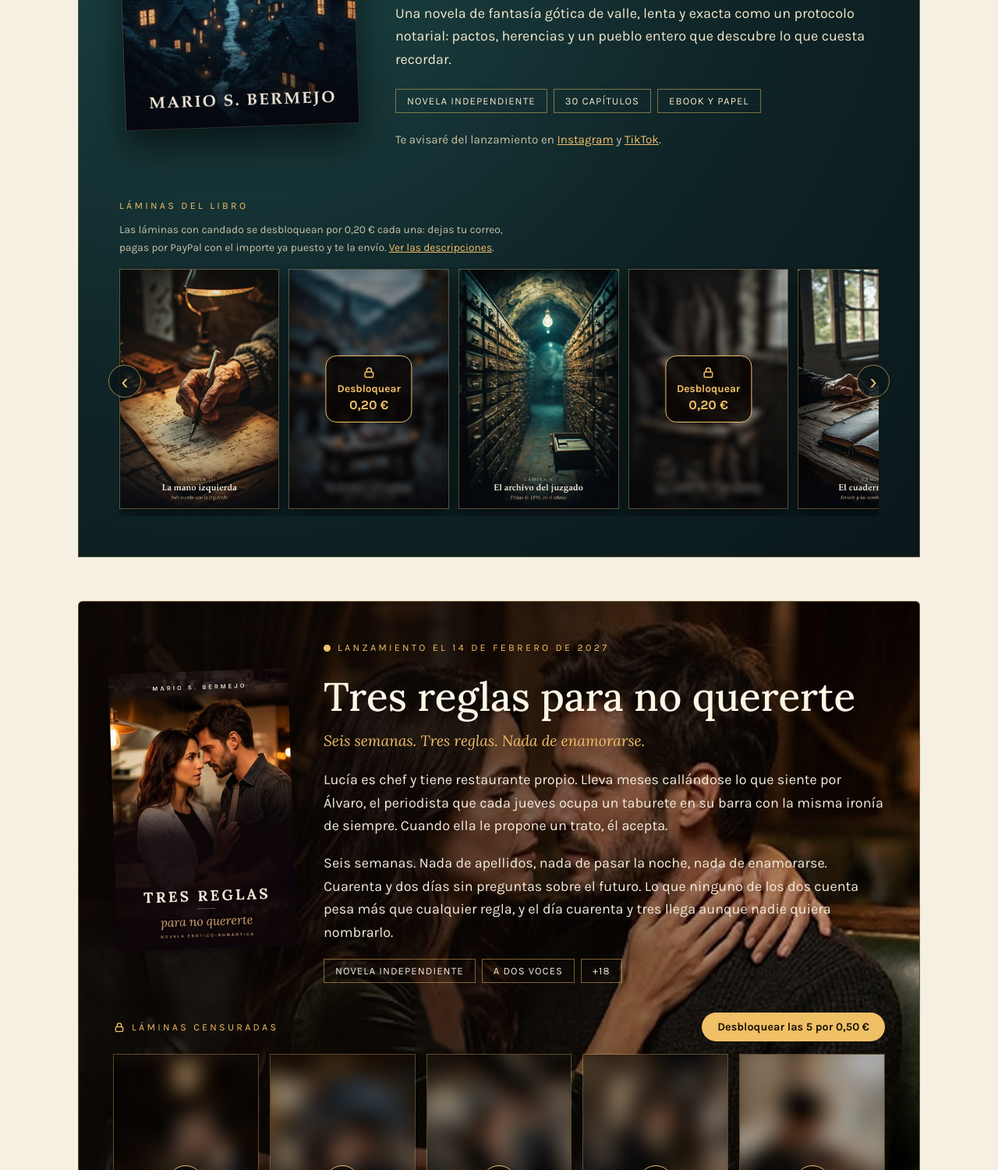
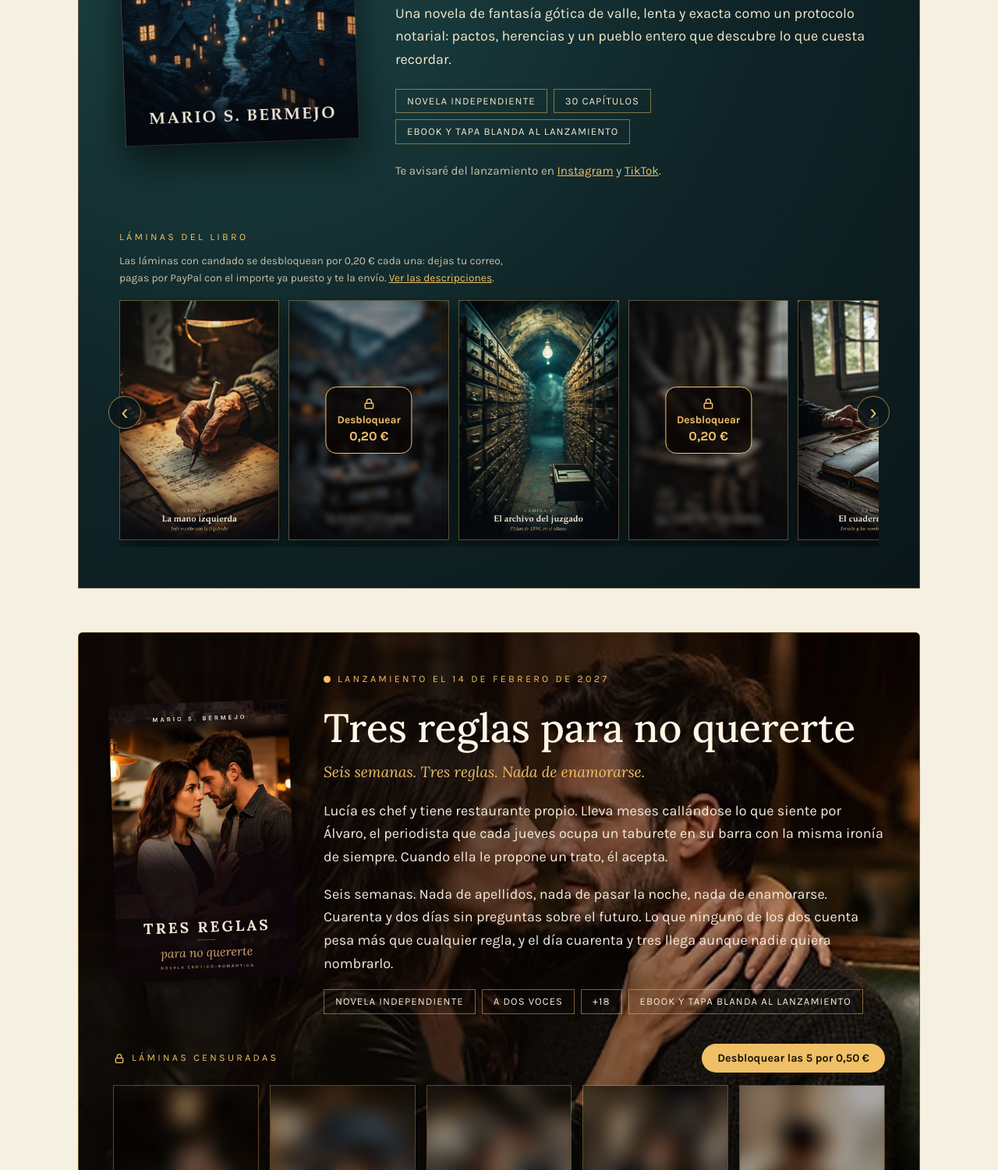
Before and after one commit to mariosanber-alt/la-estanteria-infinita, a plain HTML site: page index.html in a window 1280 px wide. Shown: the part 1264-2765 px from the top of the page at 78% size. Drawn offline with Linux system fonts and the light colour scheme.

Commit message:
Banners: eBook y tapa blanda al lanzamiento (Cuentas de Ordal y Tres reglas)
Co-Authored-By: Claude Sonnet 5.5 <noreply@anthropic.com>
Claude-Session: https://claude.ai/code/session_013y4JStb228kU2dK5dA96Vk

```diff
--- a/index.html
+++ b/index.html
@@ -100,7 +100,7 @@
       <ul class="soon-meta">
         <li>Novela independiente</li>
         <li>30 capítulos</li>
-        <li>eBook y papel</li>
+        <li>eBook y tapa blanda al lanzamiento</li>
       </ul>
       <p class="soon-follow">Te avisaré del lanzamiento en <a href="https://www.instagram.com/la.estanteriainfinita/" target="_blank" rel="noopener">Instagram</a> y <a href="https://www.tiktok.com/@la.estanteria.infinita" target="_blank" rel="noopener">TikTok</a>.</p>
     </div>
@@ -151,6 +151,7 @@
           <li>Novela independiente</li>
           <li>A dos voces</li>
           <li>+18</li>
+          <li>eBook y tapa blanda al lanzamiento</li>
         </ul>
       </div>
     </div>
```
